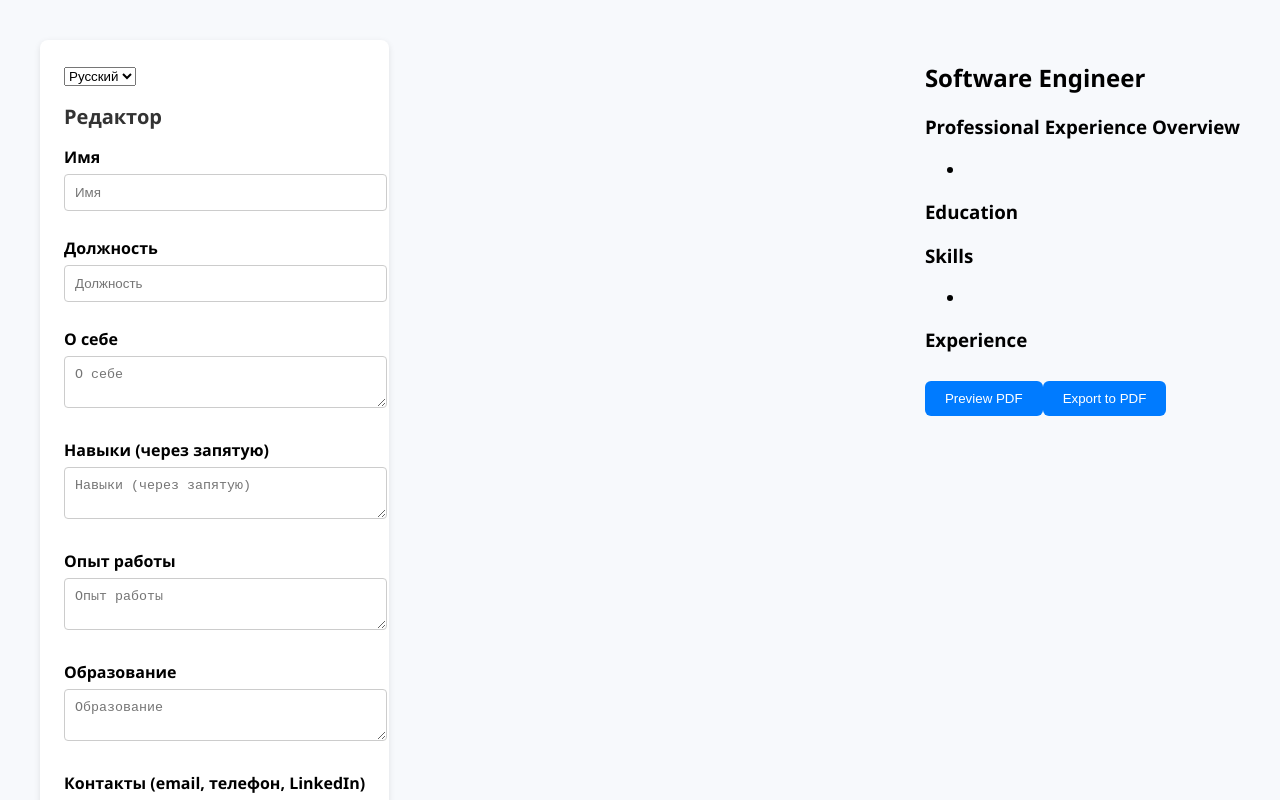
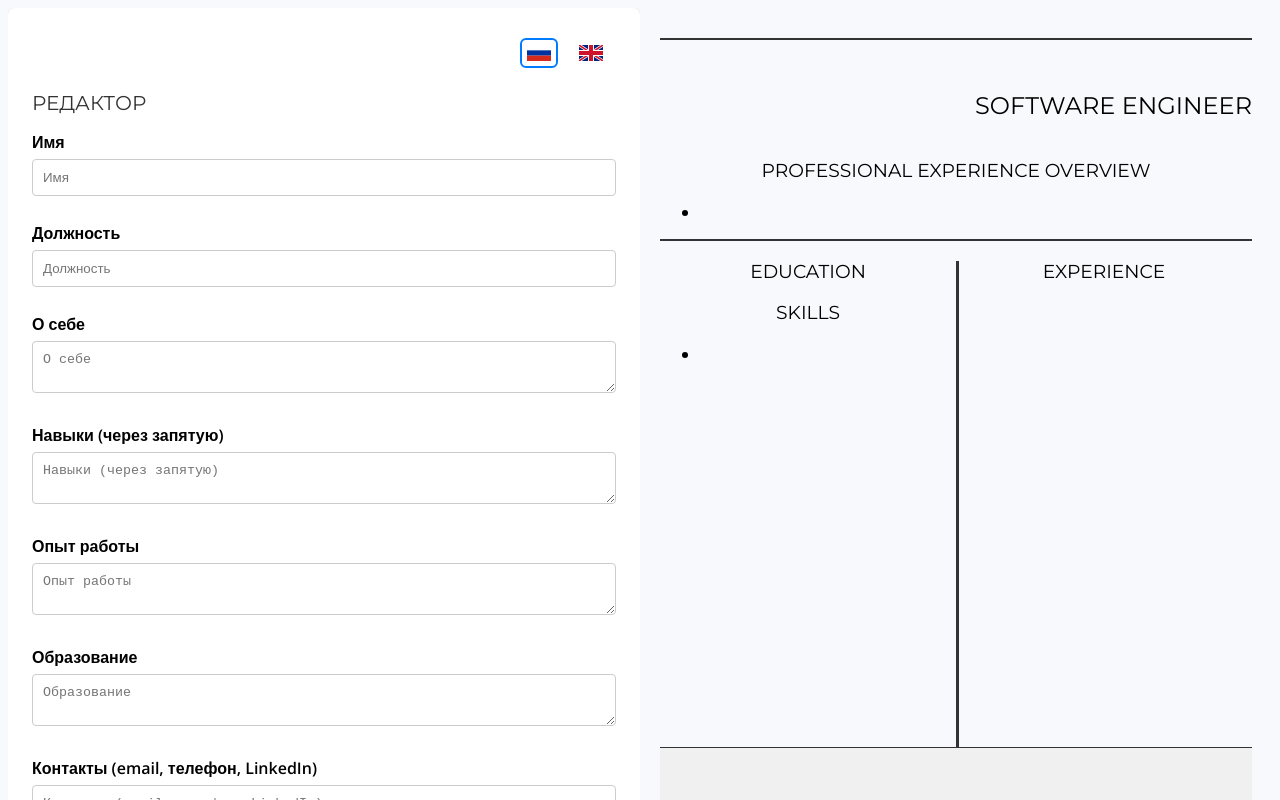
Before and after one commit to maestrotype/resume-editor, a React (Create React App) app: page / in a window 1280 px wide. Shown: the top 800 px of the page. Built offline with nearby package versions, Linux system fonts and the light colour scheme.

Commit message:
improve styles

```diff
--- a/public/index.html
+++ b/public/index.html
@@ -4,6 +4,7 @@
   <meta charset="UTF-8" />
   <meta name="viewport" content="width=device-width, initial-scale=1.0" />
   <title>Resume Editor</title>
+  <link href="https://fonts.googleapis.com/css2?family=Montserrat:wght@400;600;700&family=Open+Sans:wght@400;600&display=swap" rel="stylesheet">
 </head>
 <body>
   <div id="root"></div>
--- a/public/styles-pdf.css
+++ b/public/styles-pdf.css
@@ -1,127 +1,255 @@
 body {
-    font-family: 'Helvetica Neue', Helvetica, Arial, sans-serif;
-    font-size: 11pt;
-    color: #333;
-    background: #fdfdfd;
-    margin: 0;
-    padding: 0;
+  font-family: 'Open Sans', sans-serif;
+  background: #f7f9fc;
 }
 
-  .resume-container {
-    width: 210mm;
-    height: 297mm;
+.resume-preview {
+  max-width: 780px;
+  min-height: 100vh;
   margin: 0 auto;
-    padding: 25px 35px;
-    background: #fff;
-    box-sizing: border-box;
   display: flex;
   flex-direction: column;
   justify-content: space-between;
-    border: 1px solid #ddd;
+}
+
+.wrapper {
+  margin: 0 auto;
+  max-width: 780px;
+}
+
+h1, h2, h3, .section-title {
+  font-family: 'Montserrat', sans-serif;
+  font-weight: normal;
+}
+
+h3 {
+  text-align: center;
+}
+
+.app {
+  display: flex;
+  justify-content: center;
+  width: 100%;
+}
+
+.wrapper-editor,
+.wrapper-preview {
+  flex: 1 1 50%;
+  max-width: 50%;
+  box-sizing: border-box;
+  padding: 40px;
+  overflow-y: auto;
+}
+
+.editor {
+  background: white;
+  border-radius: 8px;
+  padding: 24px;
+  box-shadow: 0 2px 6px rgba(0,0,0,0.1);
+}
+
+.editor * {
+  box-sizing: border-box;
+}
+
+.editor h2 {
+  margin-bottom: 16px;
+  font-size: 20px;
+  color: #333;
+}
+
+.editor label {
+  font-weight: 600;
+  margin-top: 10px;
+  display: block;
+}
+
+textarea, input[type="text"], input[type="file"] {
+  width: 100%;
+  padding: 10px;
+  margin: 6px 0 16px;
+  border: 1px solid #ccc;
+  border-radius: 4px;
+}
+
+.language-switcher {
+  display: flex;
+  justify-content: flex-end;
+  gap: 8px;
+  margin-bottom: 10px;
+  padding: 8px;
+}
+
+.language-switcher button {
+  background: none;
+  border: none;
+  cursor: pointer;
+  padding: 2px;
+  border-radius: 4px;
+  transition: transform 0.2s ease, box-shadow 0.2s ease;
+}
+
+.language-switcher button:hover {
+  transform: scale(1.05);
+  box-shadow: 0 0 4px rgba(0, 0, 0, 0.15);
+}
+
+.language-switcher svg {
+  display: block;
+  width: 24px;
+  height: 16px;
+}
+
+.language-switcher button.active {
+  outline: 2px solid #007bff;
+}
+
+button {
+  padding: 10px 20px;
+  border: none;
+  border-radius: 6px;
+  font-weight: 600;
+  font-size: 14px;
+  cursor: pointer;
+  transition: background-color 0.2s ease-in-out, transform 0.1s ease-in-out;
+}
+
+button:first-of-type {
+  background-color: #007bff;
+  color: white;
+  margin-right: 10px;
+}
+
+button:first-of-type:hover {
+  background-color: #0069d9;
+  transform: scale(1.03);
+}
+
+button:last-of-type {
+  background-color: #0056b3;
+  color: white;
+}
+
+button:last-of-type:hover {
+  background-color: #004494;
+  transform: scale(1.03);
+}
+
+.preview {
+  background: white;
+  border-radius: 8px;
+  padding: 24px;
+  box-shadow: 0 2px 6px rgba(0,0,0,0.1);
+}
+
+.resume-preview {
+  box-sizing: border-box;
+  padding: 0 20px;
+}
+
+.right-column h1, h2, h3 {
+  text-align: right;
+}
+
+.top-bar {
+  display: flex;
+  justify-content: space-between;
+  background: #f0f0f0;
+  padding: 15px 0;
+  border-bottom: 2px solid #333;
+  margin-bottom: 30px;
 }
 
 .resume-header {
+  border-bottom: 2px solid #333;
+}
+
+.resume-header__top {
   display: flex;
-    justify-content: space-between;
-    font-size: 10pt;
-    padding-bottom: 8px;
-    border-bottom: 2px solid #000;
+  align-items: flex-start;
+  gap: 20px;
+  flex-wrap: wrap;
+}
+
+.resume-header__info {
+  flex: 1;
+  text-align: right;
+  min-width: 200px;
+}
+
+.resume-header__avatar-img {
+  max-width: 180px;
+  width: 100%;
+  height: auto;
+  border-radius: 8px;
   margin-bottom: 20px;
 }
 
-  .main-section {
+.resume-layout {
   display: flex;
+  justify-content: space-between;
+  border-bottom: 1px solid #333;
+  position: relative;
   flex-grow: 1;
-    gap: 40px;
-    margin-bottom: 20px;
 }
 
-  .left-column {
-    width: 38%;
+.resume-column {
+  flex: 1;
 }
 
-  .right-column {
-    width: 62%;
-  }
-
-  .avatar {
-    width: 100%;
-    border-radius: 5px;
-    margin-bottom: 20px;
-  }
-
-  .name-title {
-    text-align: left;
-    margin-bottom: 20px;
-  }
-
-  .name-title h1 {
-    font-size: 22pt;
-    font-weight: 400;
-    letter-spacing: 2px;
-    margin: 0;
-    text-transform: uppercase;
-  }
-
-  .name-title h2 {
-    font-size: 11pt;
-    font-weight: normal;
-    margin-top: 5px;
-    text-transform: uppercase;
-  }
-
-  .section {
-    margin-bottom: 20px;
-  }
-
-  .section h3 {
-    font-size: 11pt;
-    font-weight: 500;
-    text-transform: uppercase;
-    margin-bottom: 10px;
-    border-bottom: 1px solid #ccc;
-    padding-bottom: 4px;
-  }
-
-  .section p {
-    font-size: 10pt;
-    margin: 5px 0 10px;
-  }
-
-  .section ul {
-    font-size: 10pt;
-    padding-left: 20px;
-    margin: 5px 0;
-  }
-
-  .section ul li {
-    margin-bottom: 4px;
-  }
-
-  .experience-item {
-    margin-bottom: 15px;
-  }
-
-  .experience-item p {
-    font-weight: 500;
-    font-size: 10pt;
-    margin: 0 0 5px;
-  }
-
-  .experience-item span {
-    font-weight: bold;
-    margin-left: 8px;
+.resume-divider {
+  width: 3px;
+  background-color: #333;
+  margin-top: 20px;
+  margin-bottom: 0;
+  height: calc(100% - 20px);
+  position: absolute;
+  left: 50%;
 }
 
 .footer {
-    border-top: 1px solid #000;
-    display: flex;
-    justify-content: space-between;
-    font-size: 9pt;
-    padding-top: 8px;
-    margin-top: 20px;
+  background: #f0f0f0;
+  flex-shrink: 0;
+  height: 40px;
+  padding: 10px 0;
+  box-sizing: border-box;
 }
 
-  .footer span {
-    padding: 0 5px;
+@media (max-width: 768px) {
+  .app {
+    flex-direction: column;
+    padding: 20px;
   }
+
+  .editor,
+  .preview-wrapper {
+    max-width: 100%;
+  }
+
+  .resume-header__top {
+    flex-direction: column;
+    align-items: center;
+    text-align: center;
+  }
+
+  .resume-header__info h1,
+  .resume-header__info h2,
+  .resume-header__info h3 {
+    text-align: center;
+  }
+
+  .resume-header__avatar-img {
+    max-width: 120px;
+    margin: 0 auto 20px auto;
+    display: block;
+  }
+
+  .resume-divider {
+    display: none;
+  }
+
+  .footer-bar {
+    flex-direction: column;
+    gap: 10px;
+  }
+}
--- a/src/App.js
+++ b/src/App.js
@@ -54,7 +54,7 @@ function App() {
           <link rel="stylesheet" href="/styles-pdf.css" />
         </head>
         <body>
-          ${previewRef.current.innerHTML}
+          ${previewRef.current.outerHTML}
         </body>
       </html>
     `;
@@ -64,15 +64,13 @@ function App() {
 
   return (
     <div className="app">
+      <div className="wrapper-editor">
         <ResumeEditor
           data={data}
           setData={setData}
           pdfFormat={pdfFormat}
           setPdfFormat={setPdfFormat}
         />
-
-      <div className="wrapper-preview">
-        <ResumePreview ref={previewRef} data={data} />
         <button onClick={handlePreviewPDF} style={{ marginBottom: "10px" }}>
           Preview PDF
         </button>
@@ -80,6 +78,9 @@ function App() {
           Export to PDF
         </button>
       </div>
+      <div className="wrapper-preview">
+        <ResumePreview ref={previewRef} data={data} />
+      </div>
     </div>
   );
 }
--- a/src/components/ResumeEditor.jsx
+++ b/src/components/ResumeEditor.jsx
@@ -20,10 +20,27 @@ function ResumeEditor({ data, setData, pdfFormat, setPdfFormat }) {
 
   return (
     <div className="editor">
-      <select onChange={(e) => i18n.changeLanguage(e.target.value)}>
-        <option value="ru">Русский</option>
-        <option value="en">English</option>
-      </select>
+      <div className="language-switcher">
+        <button className={i18n.language === "ru" ? "active" : ""} onClick={() => i18n.changeLanguage("ru")} title="Русский" style={{ background: "none", border: "none", cursor: "pointer", padding: "5px" }}>
+          <svg width="24" height="16" viewBox="0 0 24 16">
+            <rect width="24" height="5.33" fill="#fff" />
+            <rect y="5.33" width="24" height="5.33" fill="#0033a0" />
+            <rect y="10.66" width="24" height="5.33" fill="#d52b1e" />
+          </svg>
+        </button>
+        <button className={i18n.language === "en" ? "active" : ""} onClick={() => i18n.changeLanguage("en")} title="English" style={{ background: "none", border: "none", cursor: "pointer", padding: "5px" }}>
+          <svg width="24" height="16" viewBox="0 0 24 16">
+            <rect width="24" height="16" fill="#00247d" />
+            <path d="M0,0 L24,16 M24,0 L0,16" stroke="#fff" strokeWidth="3" />
+            <path d="M0,0 L24,16 M24,0 L0,16" stroke="#cf142b" strokeWidth="1.5" />
+            <rect x="9" width="6" height="16" fill="#fff" />
+            <rect y="5" width="24" height="6" fill="#fff" />
+            <rect x="10" width="4" height="16" fill="#cf142b" />
+            <rect y="6" width="24" height="4" fill="#cf142b" />
+          </svg>
+        </button>
+      </div>
+
       <h2 className="section-title">{t("editor")}</h2>
 
       <label>{t("name")}</label>
--- a/src/components/ResumePreview.jsx
+++ b/src/components/ResumePreview.jsx
@@ -2,21 +2,26 @@ import React, { forwardRef } from "react";
 
 const ResumePreview = forwardRef(({ data }, ref) => {
   return (
+    <div className="wrapper">
       <div className="resume-preview" ref={ref} id="resume-preview">
         <div className="top-bar">
           <span>{data.name}</span>
           <span>{data.title}</span>
         </div>
 
-      <div className="main-header">
-        <div className="left-column">
-          {data.avatar && <img src={data.avatar} alt="Avatar" className="avatar" />}
+        <div className="resume-header">
+          <div className="resume-header__top">
+            <div className="resume-header__avatar">
+              {data.avatar && <img src={data.avatar} alt="Avatar" className="resume-header__avatar-img" />}
             </div>
-        <div className="right-column">
-          <h1 className="name">{data.name}</h1>
-          <h2 className="position">Software Engineer</h2>
-          <h3 className="section-title">Professional Experience Overview</h3>
-          <ul className="summary">
+            <div className="resume-header__info">
+              <h1 className="resume-header__name">{data.name}</h1>
+              <h2 className="resume-header__position">Software Engineer</h2>
+            </div>
+          </div>
+          <div className="resume-header__summary">
+            <h3 className="resume-header__section-title">Professional Experience Overview</h3>
+            <ul className="resume-header__summary-list">
               {data.summary.split("\n").map((item, idx) => (
                 <li key={idx}>{item}</li>
               ))}
@@ -24,29 +29,35 @@ const ResumePreview = forwardRef(({ data }, ref) => {
           </div>
         </div>
 
-      <div className="bottom-section">
-        <div className="left-block">
-          <div className="section">
-            <h3 className="section-title">Education</h3>
-            <div className="line" />
+        <div className="resume-layout">
+          <div className="resume-column resume-left">
+            <div className="resume-section resume-education">
+              <h3 className="section-heading">Education</h3>
+              <div className="section-divider"></div>
               <p>{data.education}</p>
             </div>
-          <div className="section">
-            <h3 className="section-title">Skills</h3>
-            <div className="line" />
-            <ul className="skills">
-              {data.skills.split(",").map((skill, idx) => (
-                <li key={idx}>{skill.trim()}</li>
+
+            <div className="resume-section resume-skills">
+              <h3 className="section-heading">Skills</h3>
+              <div className="section-divider"></div>
+              <ul className="skills-list">
+                {data.skills.split(',').map((skill, idx) => (
+                  <li key={idx} className="skill-item">{skill.trim()}</li>
                 ))}
               </ul>
             </div>
           </div>
 
-        <div className="right-block">
-          <div className="section">
-            <h3 className="section-title">Experience</h3>
-            <div className="line" />
-            <div className="experience" dangerouslySetInnerHTML={{ __html: data.experience }} />
+          <div className="resume-divider"></div>
+
+          <div className="resume-column resume-right">
+            <div className="resume-section resume-experience">
+              <h3 className="section-heading">Experience</h3>
+              <div className="section-divider"></div>
+              <div
+                className="experience-content"
+                dangerouslySetInnerHTML={{ __html: data.experience }}
+              />
             </div>
           </div>
         </div>
@@ -56,7 +67,7 @@ const ResumePreview = forwardRef(({ data }, ref) => {
             <span key={idx}>{line}</span>
           ))}
         </div>
-
+      </div>
     </div>
   );
 });
--- a/src/styles.css
+++ b/src/styles.css
@@ -1,16 +1,34 @@
 body {
-  font-family: 'Segoe UI', Tahoma, Geneva, Verdana, sans-serif;
+  font-family: 'Open Sans', sans-serif;
   background: #f7f9fc;
-  margin: 0;
-  padding: 0;
+}
+
+.wrapper {
+  margin: 0 auto;
+  max-width: 780px;
+}
+
+h1, h2, h3, .section-title {
+  font-family: 'Montserrat', sans-serif;
+  font-weight: normal;
+}
+
+h3 {
+  text-align: center;
 }
 
 .app {
   display: flex;
-  flex-wrap: wrap;
-  gap: 40px;
-  padding: 40px;
-  justify-content: space-between;
+  justify-content: center;
+  width: 100%;
+}
+
+.wrapper-editor,
+.wrapper-preview {
+  flex: 1 1 50%;
+  max-width: 50%;
+  box-sizing: border-box;
+  overflow-y: auto;
 }
 
 .editor {
@@ -18,6 +36,10 @@ body {
   border-radius: 8px;
   padding: 24px;
   box-shadow: 0 2px 6px rgba(0,0,0,0.1);
+}
+
+.editor * {
+  box-sizing: border-box;
 }
 
 .editor h2 {
@@ -32,11 +54,6 @@ body {
   display: block;
 }
 
-.wrapper-preview {
-
-  max-width: 800px;
-}
-
 textarea, input[type="text"], input[type="file"] {
   width: 100%;
   padding: 10px;
@@ -45,18 +62,67 @@ textarea, input[type="text"], input[type="file"] {
   border-radius: 4px;
 }
 
+.language-switcher {
+  display: flex;
+  justify-content: flex-end;
+  gap: 8px;
+  margin-bottom: 10px;
+  padding: 8px;
+}
+
+.language-switcher button {
+  background: none;
+  border: none;
+  cursor: pointer;
+  padding: 2px;
+  border-radius: 4px;
+  transition: transform 0.2s ease, box-shadow 0.2s ease;
+}
+
+.language-switcher button:hover {
+  transform: scale(1.05);
+  box-shadow: 0 0 4px rgba(0, 0, 0, 0.15);
+}
+
+.language-switcher svg {
+  display: block;
+  width: 24px;
+  height: 16px;
+}
+
+.language-switcher button.active {
+  outline: 2px solid #007bff;
+}
+
 button {
-  background-color: #007bff;
-  color: white;
   padding: 10px 20px;
   border: none;
   border-radius: 6px;
+  font-weight: 600;
+  font-size: 14px;
   cursor: pointer;
-  margin-top: 10px;
+  transition: background-color 0.2s ease-in-out, transform 0.1s ease-in-out;
 }
 
-button:hover {
+button:first-of-type {
+  background-color: #007bff;
+  color: white;
+  margin-right: 10px;
+}
+
+button:first-of-type:hover {
+  background-color: #0069d9;
+  transform: scale(1.03);
+}
+
+button:last-of-type {
   background-color: #0056b3;
+  color: white;
+}
+
+button:last-of-type:hover {
+  background-color: #004494;
+  transform: scale(1.03);
 }
 
 .preview {
@@ -66,12 +132,83 @@ button:hover {
   box-shadow: 0 2px 6px rgba(0,0,0,0.1);
 }
 
-.avatar {
+.resume-preview {
+  box-sizing: border-box;
+  padding: 0 20px;
+  display: flex;
+  flex-direction: column;
+  min-height: 100vh;
+}
+
+.right-column h1, h2, h3 {
+  text-transform: uppercase;
+}
+
+.top-bar {
+  display: flex;
+  justify-content: space-between;
+  padding: 15px 0;
+  border-bottom: 2px solid #333;
+  margin-bottom: 30px;
+}
+
+.resume-header {
+  border-bottom: 2px solid #333;
+}
+
+.resume-header__top {
+  display: flex;
+  align-items: flex-start;
+  gap: 20px;
+  flex-wrap: wrap;
+}
+
+.resume-header__info {
+  flex: 1;
+  text-align: right;
+  min-width: 200px;
+}
+
+.resume-header__avatar-img {
   max-width: 180px;
   width: 100%;
   height: auto;
   border-radius: 8px;
   margin-bottom: 20px;
+}
+
+.resume-layout {
+  display: flex;
+  justify-content: space-between;
+  border-bottom: 1px solid #333;
+  position: relative;
+  flex-grow: 1;
+  min-height: 100%;
+}
+
+.resume-right, .resume-left {
+
+}
+
+.resume-column {
+  flex: 1;
+}
+
+.resume-divider {
+  width: 3px;
+  background-color: #333;
+  margin-top: 20px;
+  margin-bottom: 0;
+  height: calc(100% - 20px);
+  position: absolute;
+  left: 50%;
+}
+
+.footer {
+  background: #f0f0f0;
+  flex-shrink: 0;
+  height: 40px;
+  padding: 10px 0;
 }
 
 @media (max-width: 768px) {
@@ -85,10 +222,26 @@ button:hover {
     max-width: 100%;
   }
 
-  .avatar {
+  .resume-header__top {
+    flex-direction: column;
+    align-items: center;
+    text-align: center;
+  }
+
+  .resume-header__info h1,
+  .resume-header__info h2,
+  .resume-header__info h3 {
+    text-align: center;
+  }
+
+  .resume-header__avatar-img {
     max-width: 120px;
     margin: 0 auto 20px auto;
     display: block;
+  }
+
+  .resume-divider {
+    display: none;
   }
 
   .footer-bar {
```
Lines whose indentation alone changed are shown as unchanged.
